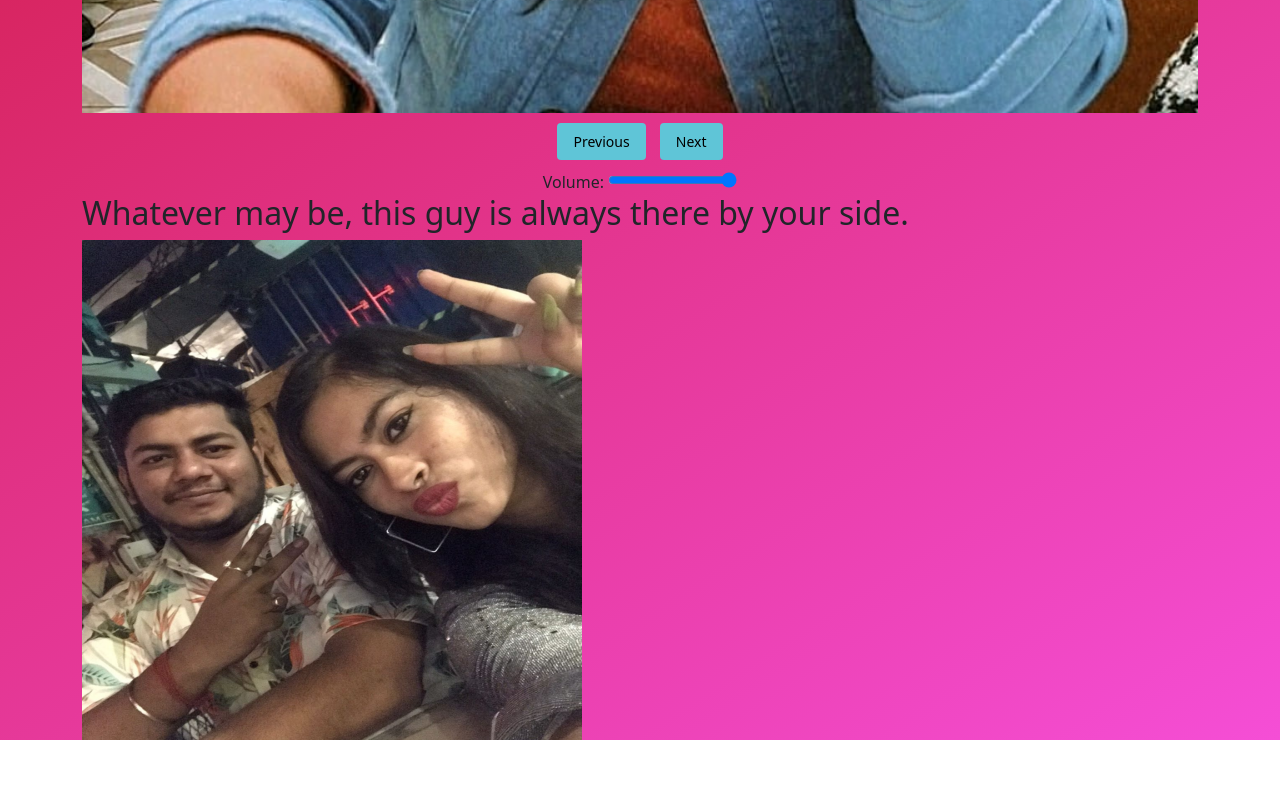
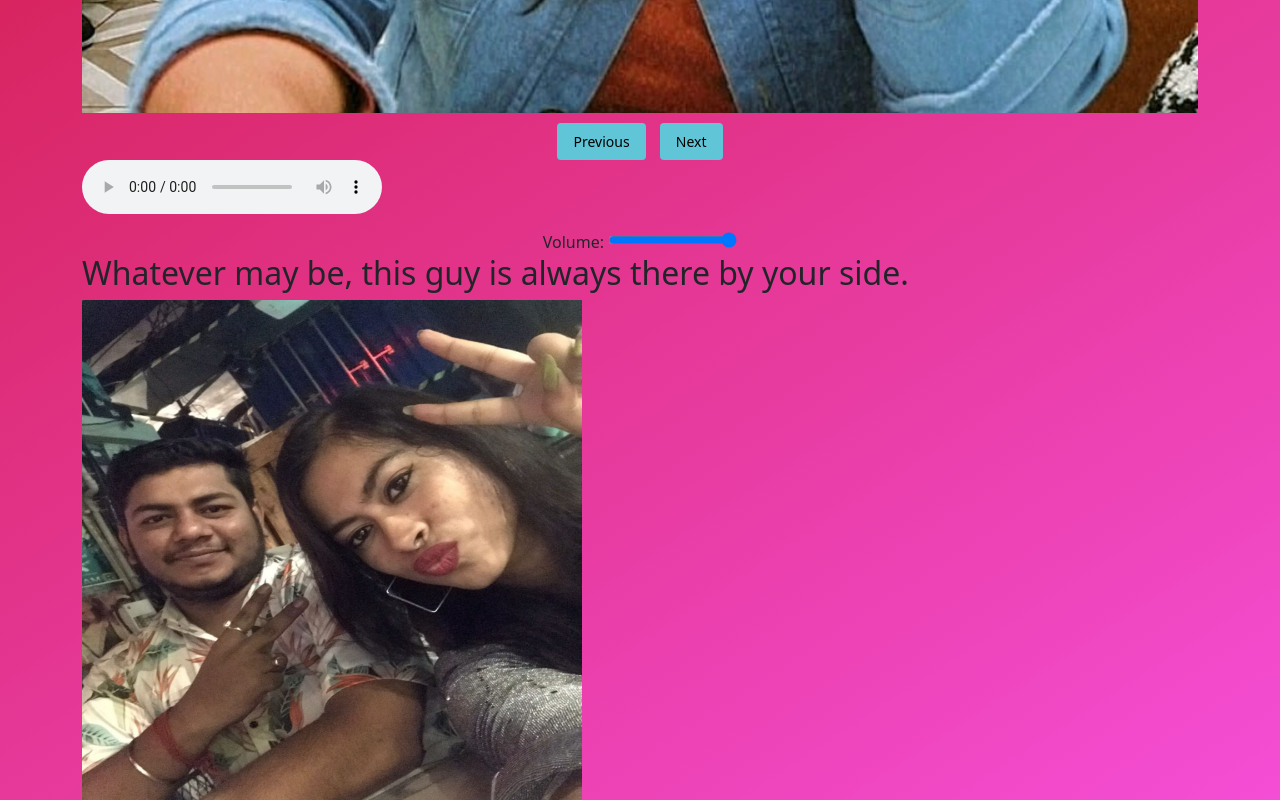
Before and after one commit to jashadarsha7/Golu, a plain HTML site: page index.html in a window 1280 px wide. Shown: the part 1249-2049 px from the top of the page. Before the commit the page ends 1989 px from the top, so only its background shows below. Drawn offline with nearby package versions, Linux system fonts and the light colour scheme.

Commit message:
Update index.html

```diff
--- a/index.html
+++ b/index.html
@@ -97,7 +97,7 @@
     </div>
 
 
-    <audio id="background-music" autoplay loop>
+    <audio id="background-music" autoplay loop controls>
         <source src="o.mp3" type="audio/mpeg">
       </audio>
 
```
